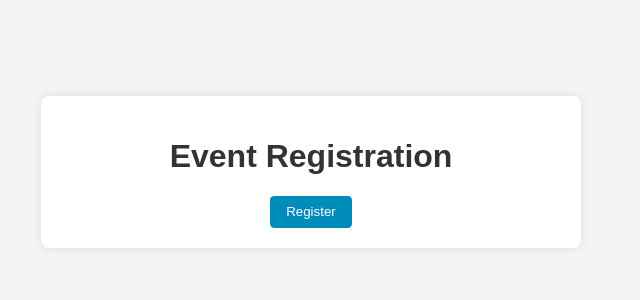
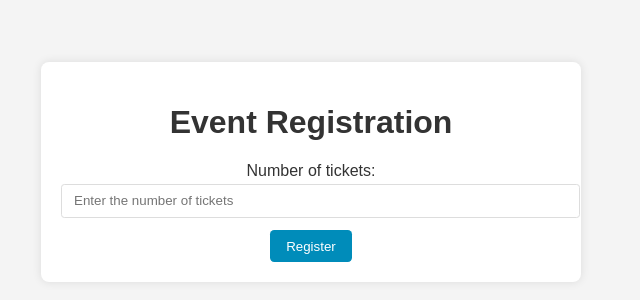
Before and after one commit to Hasratdeep/Hasratdeep_Kaur_lab_04, a plain HTML site: page index.html in a window 1280 px wide. Shown: the part 228-528 px from the top of the page, without its empty margins (329-969 px from the left). Drawn offline with Linux system fonts and the light colour scheme.

Commit message:
Added the number input in index.html.

```diff
--- a/index.html
+++ b/index.html
@@ -9,7 +9,9 @@
 	<body>
 		<form id="eventRegistrationForm" action="#">
 			<h1>Event Registration</h1>
-			<!-- Additional form elements will be added here -->
+			<label for="numTickets">Number of tickets:</label>
+            <input type="number" id="numTickets" name="numTickets"
+            min="1" max="100" placeholder=" Enter the number of tickets" required />
 			<button type="submit">Register</button>
 		</form>
 		<script src="script.js"></script>
```
Also changed, not shown: script.js (+2 -52 lines).
